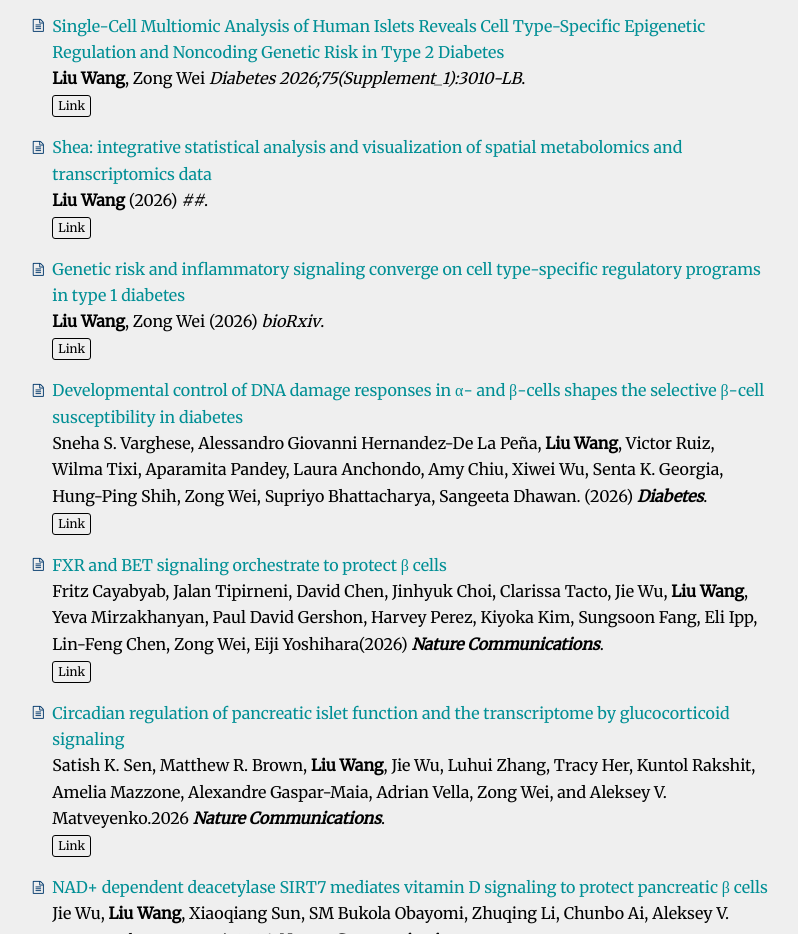
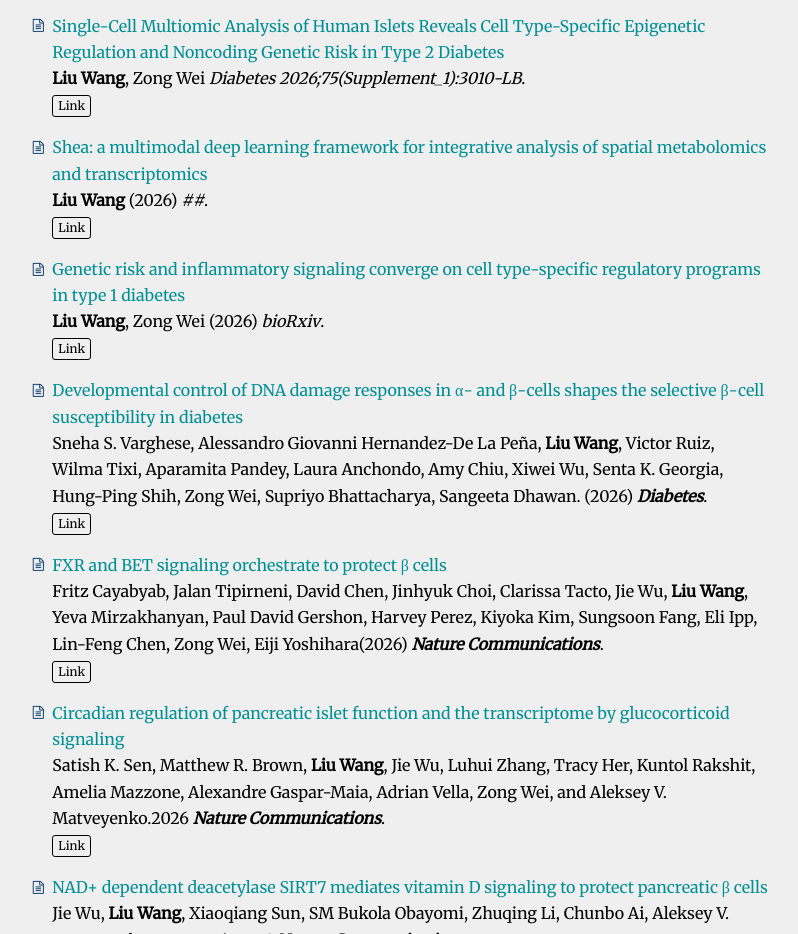
Before and after one commit to 256wangliu/256wangliu.github.io, a plain HTML site: page index.html in a window 1280 px wide. Shown: the part 1800-2734 px from the top of the page, without its empty margins (442-1240 px from the left). Drawn offline with nearby package versions, Linux system fonts and the light colour scheme; some packages are replaced by stand-ins of ours; files whose address does not match are found by name.

Commit message:
Update index.html

```diff
--- a/index.html
+++ b/index.html
@@ -405,7 +405,7 @@ Dr. Wang's research integrates single-cell and spatial multiomics, computational
   <li itemscope itemtype="http://schema.org/CreativeWork">
   <i class="fa-li fa fa-file-text-o pub-icon" aria-hidden="true"></i>
    <div class="paper-title">
-    Shea: integrative statistical analysis and visualization of spatial metabolomics and transcriptomics data
+    Shea: a multimodal deep learning framework for integrative analysis of spatial metabolomics and transcriptomics
     </div>
     <div >
        <b>Liu Wang</b> (2026) <i>##</i>.
```
